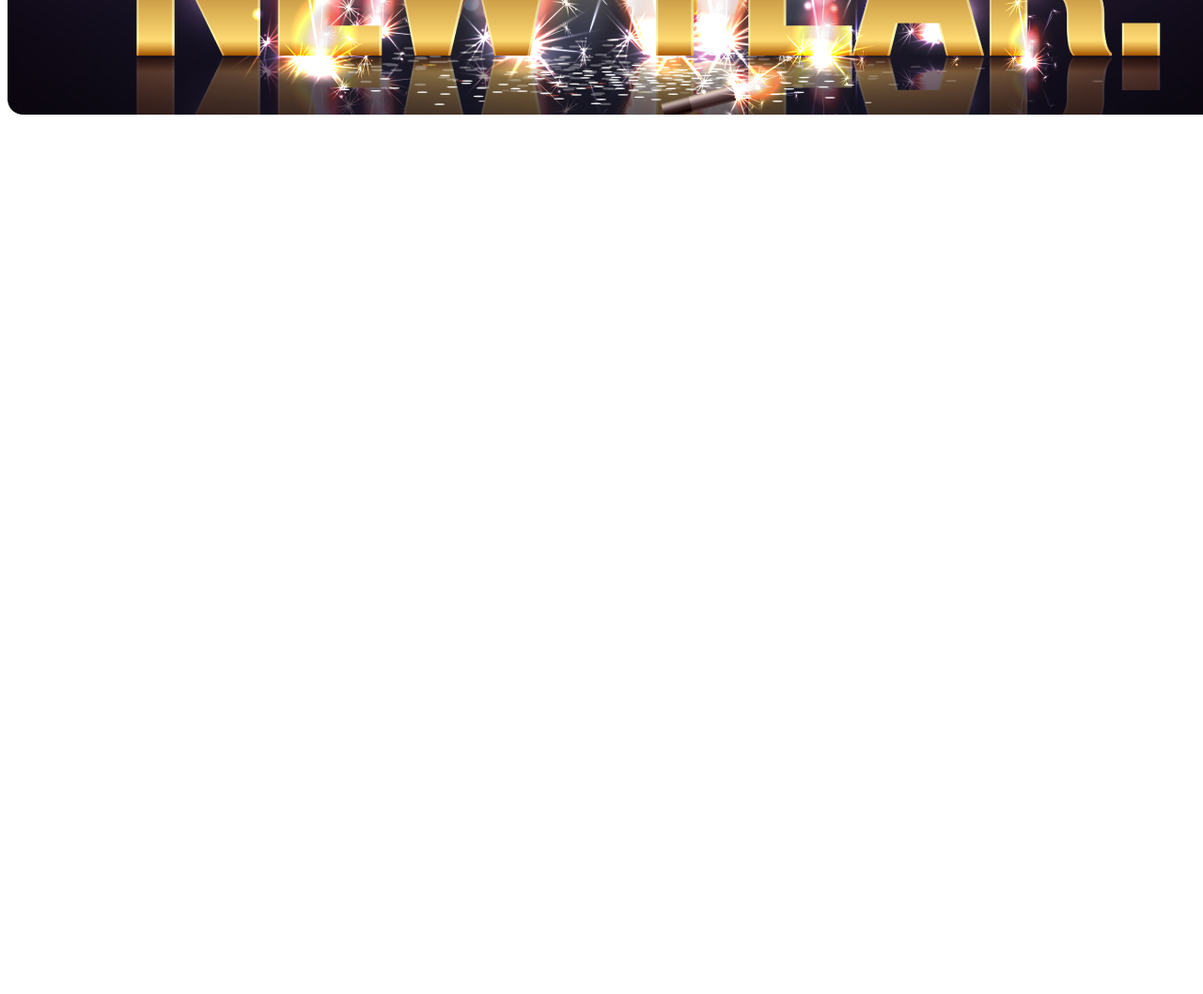
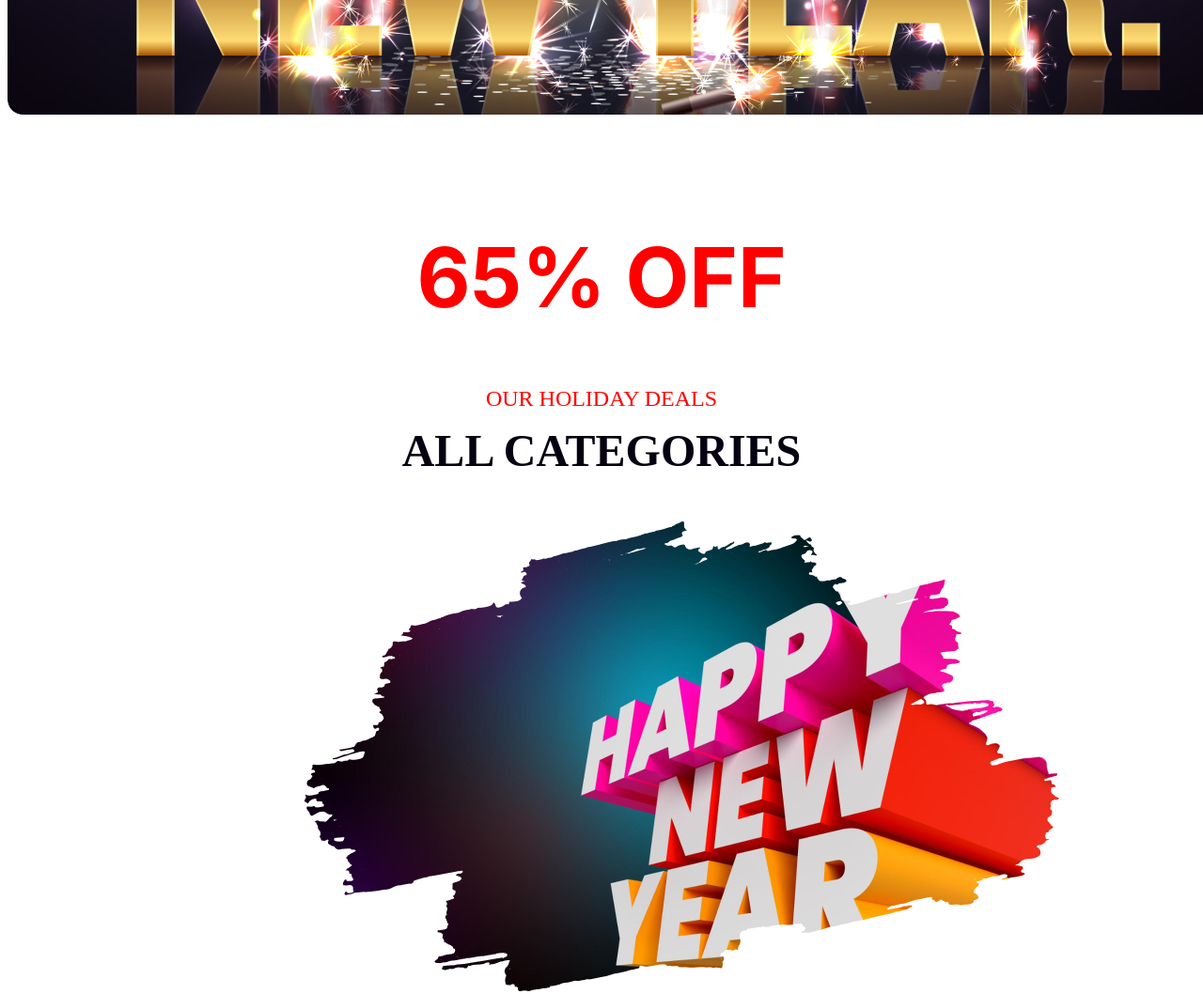
Before and after one commit to shaker-ullah/New-year-a1, a plain HTML site: page index.html in a window 1280 px wide. Shown: the part 528-1586 px from the top of the page at 94% size. Before the commit the page ends 800 px from the top, so only its background shows below. Drawn offline with Linux system fonts and the light colour scheme.

Commit message:
discount section added

```diff
--- a/index.html
+++ b/index.html
@@ -21,7 +21,18 @@
 
     </header>
 
+    <main>
 
+        <section class="main-section">
+            <div class="section-heading">
+                <h2 class="headin-text">65% OFF</h2>
+                <h4>OUR HOLIDAY DEALS</h4>
+                <h3>ALL CATEGORIES</h3>
+                <img src="images/new-year-photo.png" alt="">
+            </div>
+        </section>
+
+            </main>
 
 </body>
 
--- a/styels/styels.css
+++ b/styels/styels.css
@@ -48,3 +48,34 @@
     font-weight: 900;
 
 }
+
+
+.main-section {
+    width: 50%;
+    max-width: 802px;
+    margin: 120px auto;
+}
+
+.section-heading h2 {
+    color: #F00;
+    text-align: center;
+    font-family: Inter;
+    font-size: 88px;
+    font-style: normal;
+    font-weight: 700;
+    line-height: normal;
+}
+.section-heading h4{
+    color: #F00;
+text-align: center;
+font-size: 24px;
+font-weight: 500;
+margin-top: -10px;
+}
+.section-heading h3{
+color: #070211;
+text-align: center;
+font-size: 48px;
+font-weight: 700;
+margin-top: -18px;
+}
```
